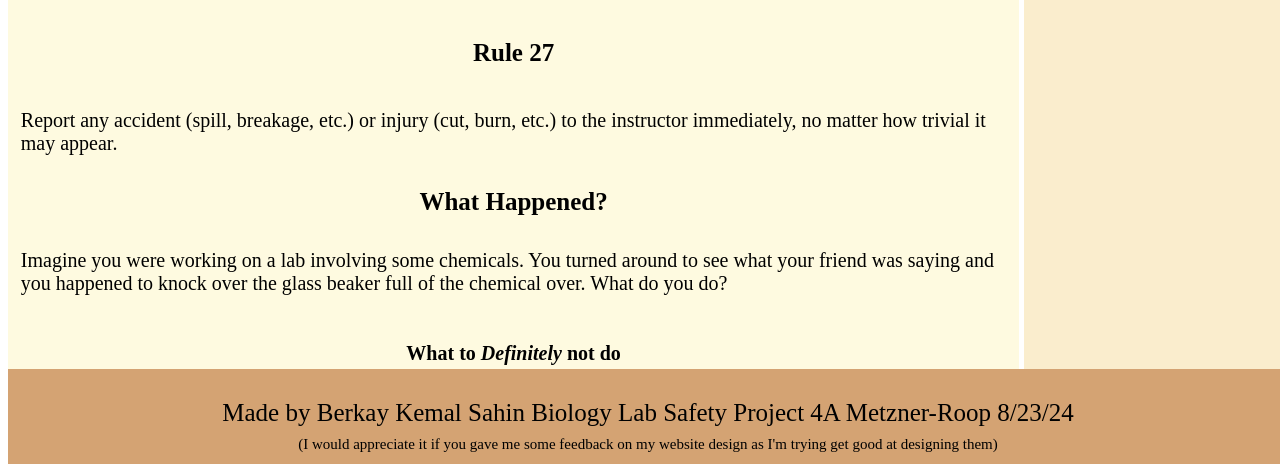
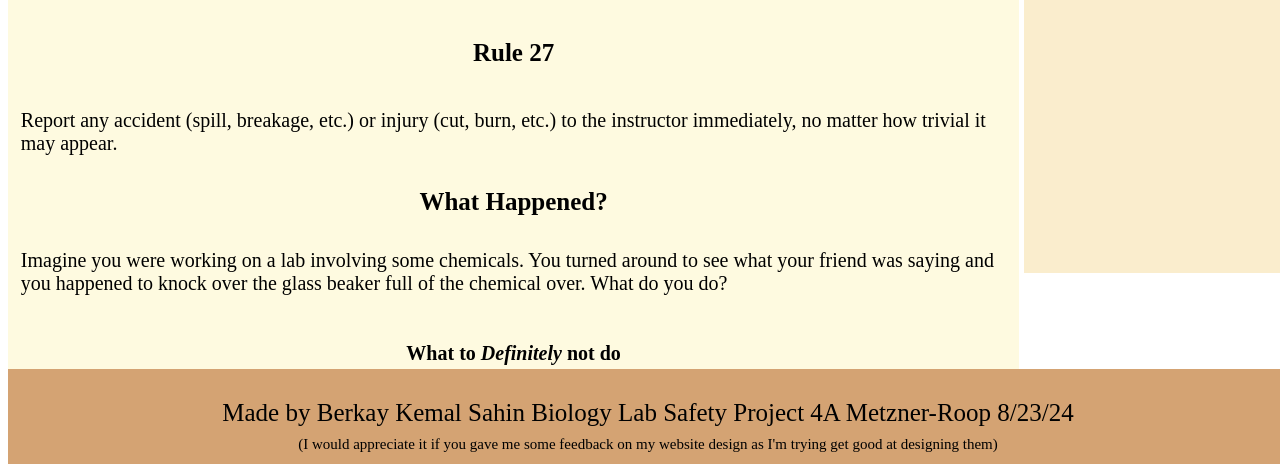
Before and after one commit to SahinBerkay1357/ScienceProject, a plain HTML site: page index.html in a window 1280 px wide. Shown: the part 351-815 px from the top of the page. Drawn offline with Linux system fonts and the light colour scheme.

Commit message:
Update index.html

```diff
--- a/index.html
+++ b/index.html
@@ -73,7 +73,7 @@
                     top: 7%;
                     height: 15%;
                     font-size: 20px;
-                    padding-bottom: 45%;
+                    padding-bottom: 35%;
                 }
                 #footer {
                     position: absolute;
```
